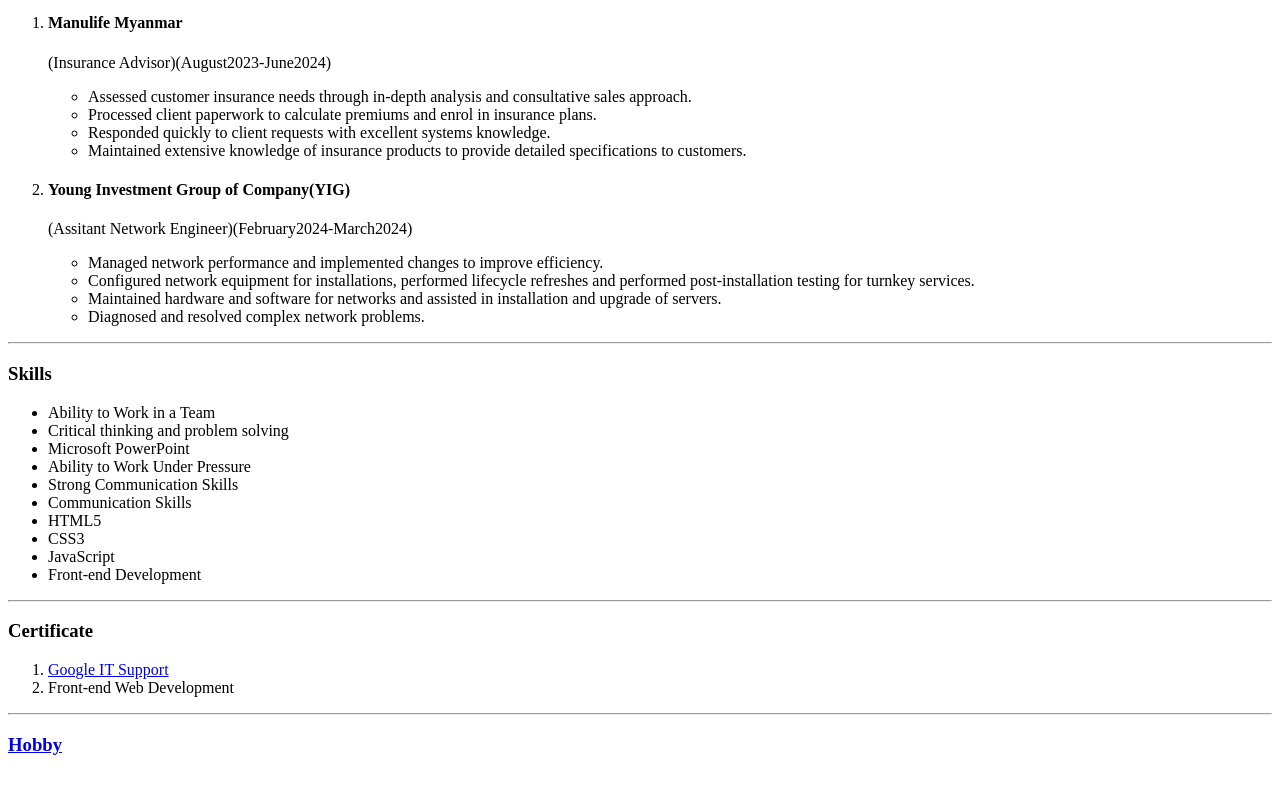
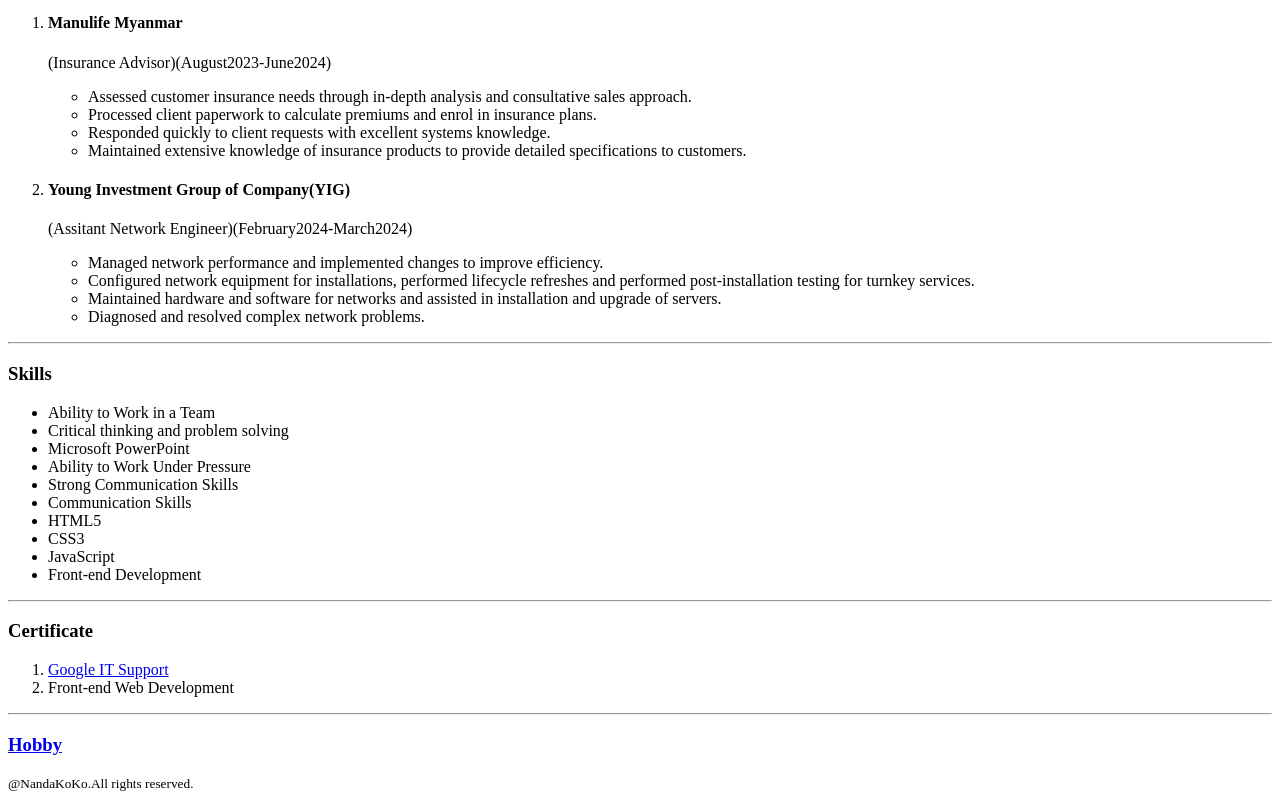
Before and after one commit to LilJshark/html-resume, a plain HTML site: page index.html in a window 1280 px wide. Shown: the part 654-1454 px from the top of the page. Before the commit the page ends 1428 px from the top, so only its background shows below. Drawn offline with Linux system fonts and the light colour scheme.

Commit message:
Update index.html
<footer>
        <small>@NandaKoKo.All rights reserved.</small>
    </footer>

```diff
--- a/index.html
+++ b/index.html
@@ -86,5 +86,8 @@
     <hr/>
 
     <h3><a href="./public/hobby.html">Hobby</a></h3>
+    <footer>
+        <small>@NandaKoKo.All rights reserved.</small>
+    </footer>
 </body>
 </html>
```
